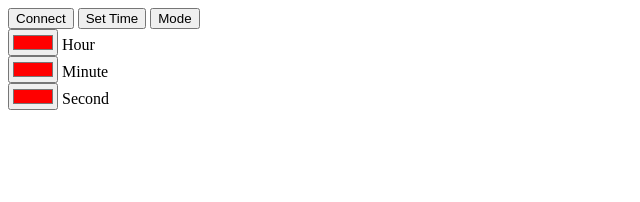
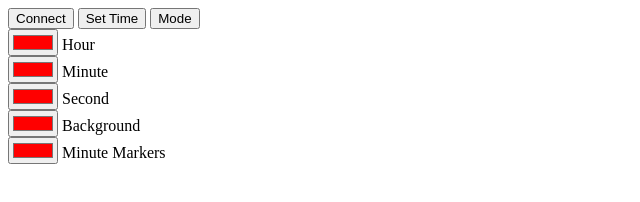
Before and after one commit to cmansley/clockcontrol, a plain HTML site: page docs/index.html in a window 1280 px wide. Shown: the whole page, without its empty margins (0-640 px from the left). Drawn offline with Linux system fonts and the light colour scheme.

Commit message:
Add control of misc lights
This adds control of the background and the
minute marker lights.

```diff
--- a/docs/index.html
+++ b/docs/index.html
@@ -20,6 +20,14 @@
         <input type="color" id="second" name="second" value="#ff0000">
         <label for="second">Second</label>
     </div>
+    <div>
+        <input type="color" id="background" name="background" value="#ff0000">
+        <label for="background">Background</label>
+    </div>
+    <div>
+        <input type="color" id="markers" name="markers" value="#ff0000">
+        <label for="markers">Minute Markers</label>
+    </div>
     <script src="js/bluetooth.js"></script>
     <script>
         let characteristic = null;
@@ -29,5 +37,7 @@
         document.getElementById("hour").addEventListener("input", async (event) => { await write(characteristic, "H" + hexToRGBClock(event.target.value)) });
         document.getElementById("minute").addEventListener("input", async (event) => { await write(characteristic, "M" + hexToRGBClock(event.target.value)) });
         document.getElementById("second").addEventListener("input", async (event) => { await write(characteristic, "S" + hexToRGBClock(event.target.value)) });
+        document.getElementById("background").addEventListener("input", async (event) => { await write(characteristic, "B" + hexToRGBClock(event.target.value)) });
+        document.getElementById("markers").addEventListener("input", async (event) => { await write(characteristic, "I" + hexToRGBClock(event.target.value)) });
     </script>
 </body>
```
Also changed, not shown: 2 other files.
